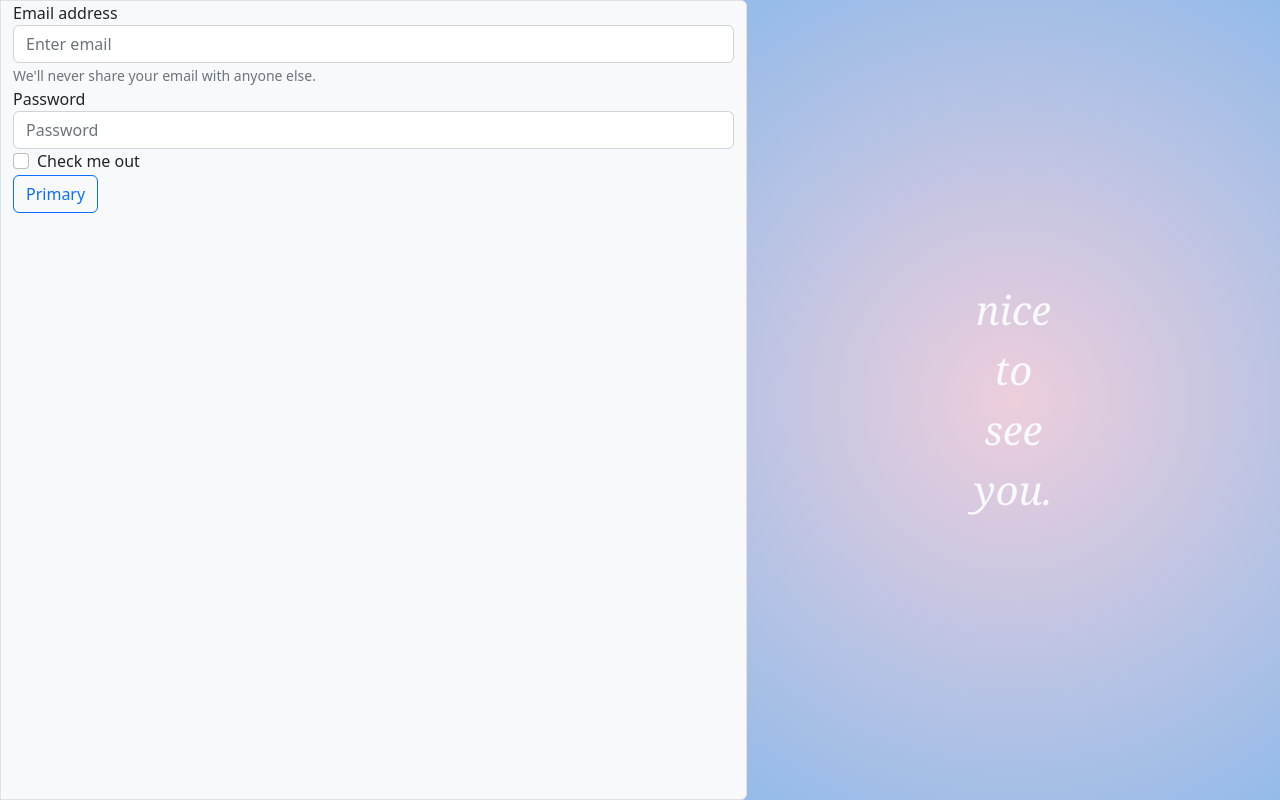
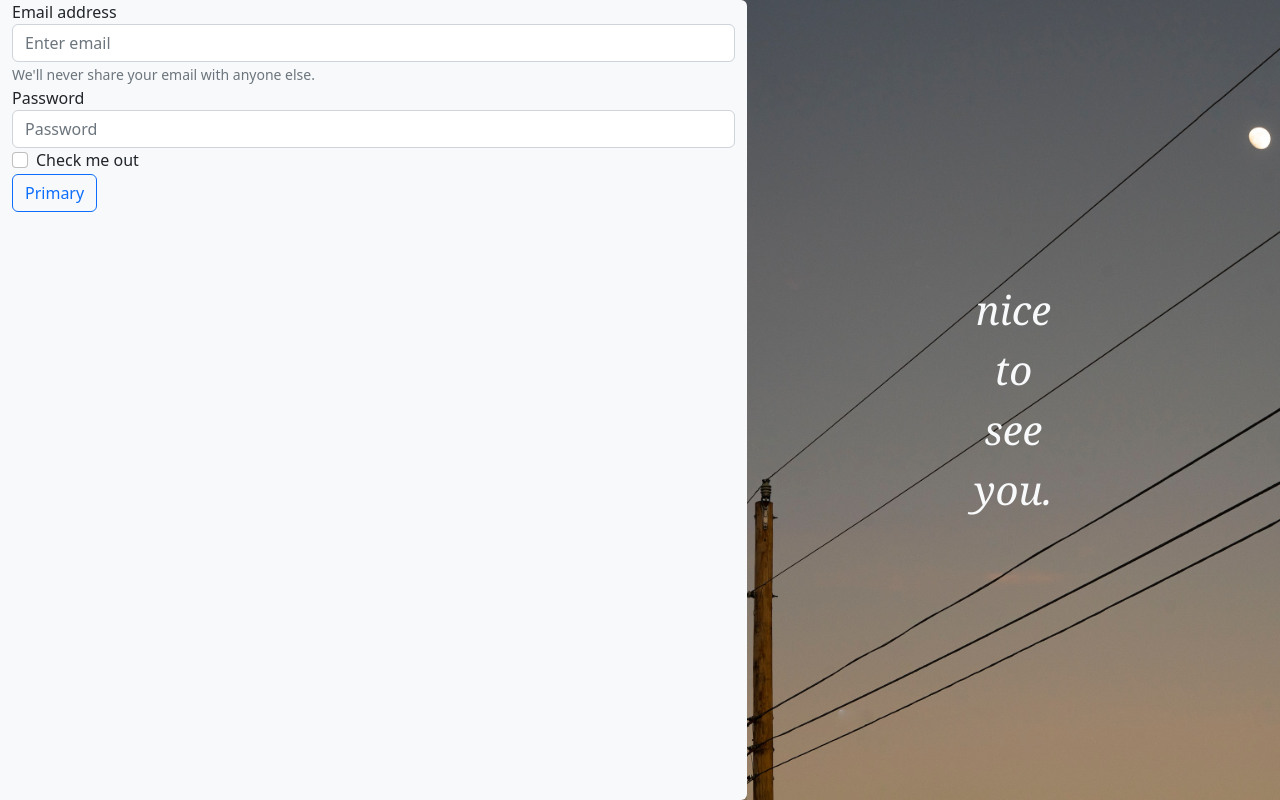
Before and after one commit to cleaningsupplies/auth_public, a React (Create React App) app: page / in a window 1280 px wide. Built offline with nearby package versions, Linux system fonts and the light colour scheme.

Commit message:
small optical fix

```diff
--- a/src/App.css
+++ b/src/App.css
@@ -1,11 +1,15 @@
 .App{
-  background-color: #94bbe9;
+  background-image: linear-gradient(0deg, rgba(132,111,89,1) 0%, rgba(76,81,89,1) 100%);
 }
 
-.gradient{
+.right_media{
   width: 100vw;
   height: 100vh;
-  background-image:radial-gradient(circle, #edcedc 0%, #94bbe9 100%);
+  /* background-image:radial-gradient(circle, #edcedc 0%, #94bbe9 100%); */
+  background-image: url("img/media.jpg");
+  background-position: center;
+  background-repeat: no-repeat;
+  background-size: cover;
   text-align: center;
   display: flex;
   justify-content: center;
--- a/src/App.js
+++ b/src/App.js
@@ -9,8 +9,8 @@ function App() {
     <div className="App">
       <Container fluid>
       <Row>
-        <Col  xs={7} className="bg-light border rounded-end"><SignIn /></Col>
-        <Col className="gradient">nice<br></br>to<br></br>see<br></br>you.</Col>
+        <Col  xs={7} className="bg-light rounded-end"><SignIn /></Col>
+        <Col className="right_media">nice<br></br>to<br></br>see<br></br>you.</Col>
       </Row>
     </Container>
     </div>
```
Also changed, not shown: src/img/media.jpg (added).
